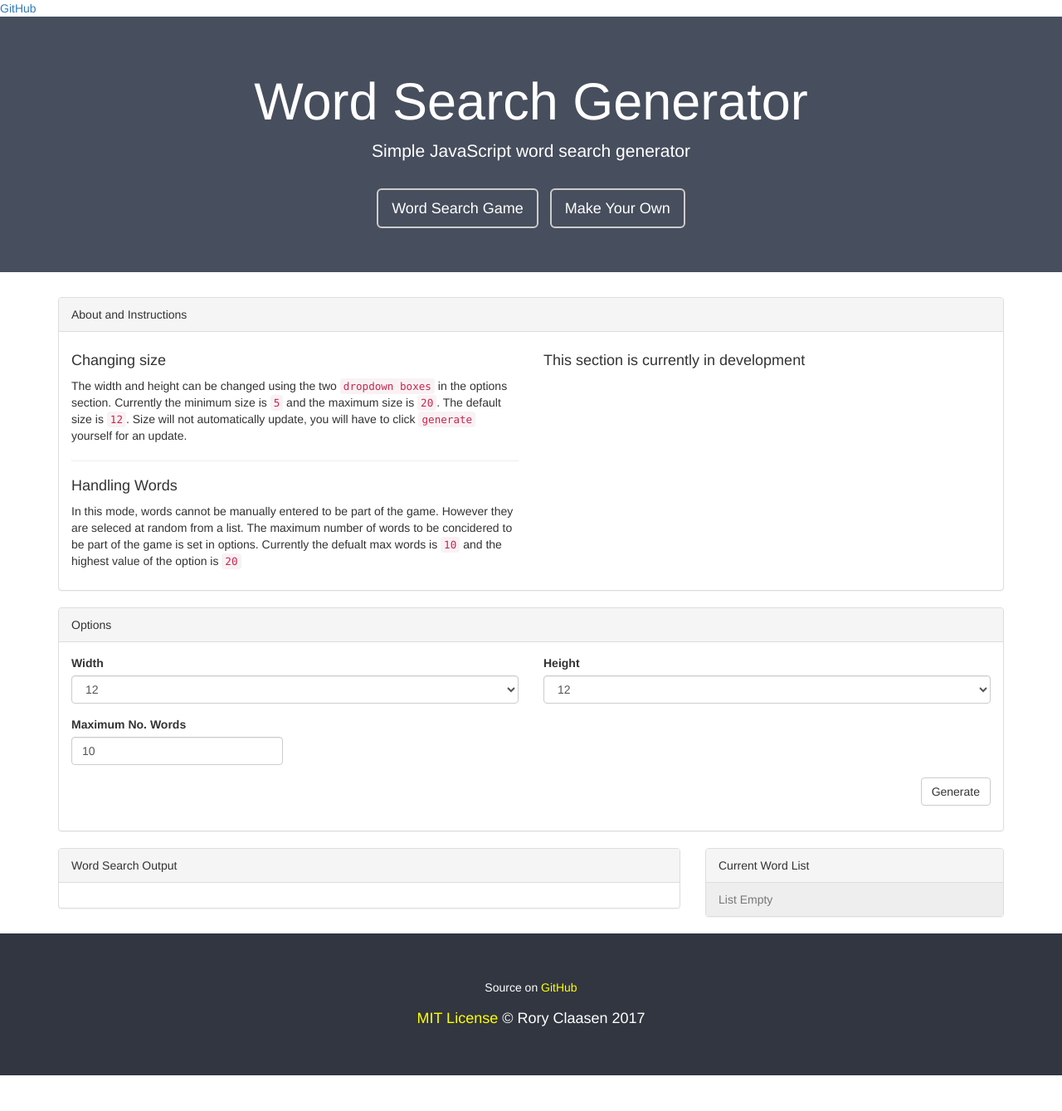
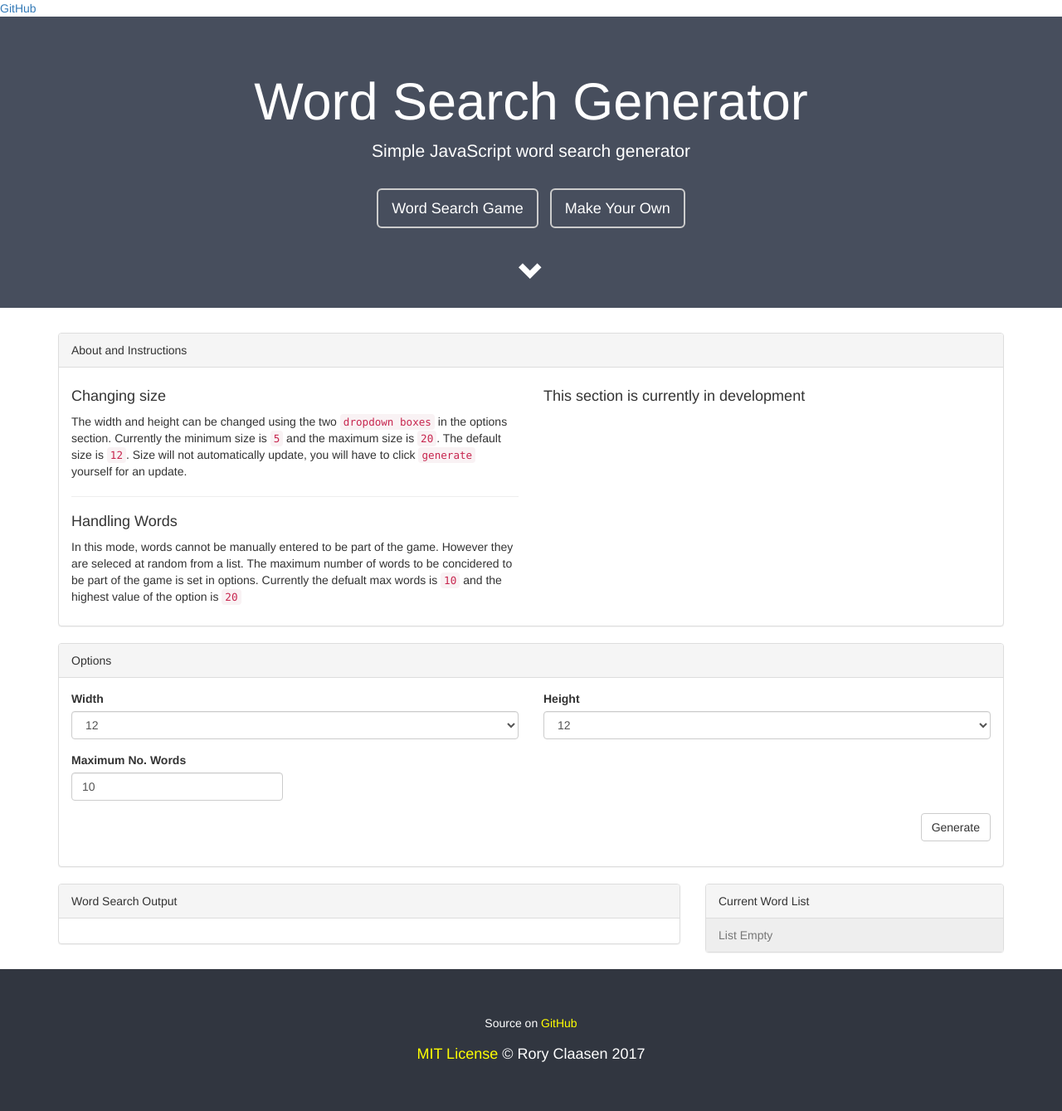
Before and after one commit to roryclaasen/word-search-generator, a Jekyll site: the page built from index.html, in a window 1280 px wide. Shown: the whole page at 83% size. Built offline with Jekyll 4.4.1, drawn with Linux system fonts in a browser that asks for light colours; nearby versions of some CDN libraries; before the commit the page ends 1296 px from its top, so only the background shows below that.

Commit message:
little changes

```diff
--- a/_includes/head.html
+++ b/_includes/head.html
@@ -14,17 +14,17 @@
     <link rel="stylesheet" href="{{ "/assets/style/reset.css" | prepend: site.baseurl | prepend: site.url }}">
 
     <link rel="stylesheet" href="https://maxcdn.bootstrapcdn.com/bootstrap/3.3.7/css/bootstrap.min.css">
-    <link rel="stylesheet" href="https://maxcdn.bootstrapcdn.com/font-awesome/4.7.0/css/font-awesome.min.css">
     <link rel="stylesheet" href="{{ "/assets/style/theme.css" | prepend: site.baseurl | prepend: site.url }}">
 
     <script src="https://ajax.googleapis.com/ajax/libs/jquery/3.2.1/jquery.min.js"></script>
     <script src="https://maxcdn.bootstrapcdn.com/bootstrap/3.3.7/js/bootstrap.min.js"></script>
 
+    <script src="{{ "/assets/script/util.js" | prepend: site.baseurl | prepend: site.url }}"></script>
     <script src="{{ "/assets/script/generator.js" | prepend: site.baseurl | prepend: site.url }}"></script>
 
     {% if page.script %}<script src="{{ page.script | prepend: site.baseurl | prepend: site.url }}"></script>{% endif %}
 
     <script src="https://unpkg.com/@webcomponents/custom-elements@1.0.0-alpha.3"></script>
-<script src="https://unpkg.com/github-corner@2.0.3"></script>
+    <script src="https://unpkg.com/github-corner@2.0.3"></script>
 </head>
 <!-- end of head -->
--- a/_includes/title.html
+++ b/_includes/title.html
@@ -6,6 +6,9 @@
             <a href="{{ "/" | prepend: site.baseurl | prepend: site.url }}" class="btn btn-default btn-lg" role="button">Word Search Game</a>
             <a href="{{ "/generator" | prepend: site.baseurl | prepend: site.url }}" class="btn btn-default btn-lg" role="button">Make Your Own</a>
         </div>
+        <a href="#contentdown" class="downlink">
+            <i class="glyphicon glyphicon-chevron-down"></i>
+        </a>
     </div>
 </div>
 <!-- End of Title -->
--- a/assets/script/game.js
+++ b/assets/script/game.js
@@ -1,16 +1,6 @@
 $(function() {
     var table = $('table#search-output tbody');
     var wordGame = new WordGame(table);
-
-    $("a[href^='#']").on('click', function(e) {
-        e.preventDefault();
-        var hash = this.hash;
-        $('html, body').animate({
-            scrollTop: $(hash).offset().top
-        }, 300, function() {
-            window.location.hash = hash;
-        });
-    });
 
     $('button#generate').click(function() {
         table.html('');
--- a/assets/script/generator.js
+++ b/assets/script/generator.js
@@ -1,13 +1,3 @@
-// http://jsfiddle.net/joquery/9KYaQ/
-String.format = function() {
-    var theString = arguments[0];
-    for (var i = 1; i < arguments.length; i++) {
-        var regEx = new RegExp("\\{" + (i - 1) + "\\}", "gm");
-        theString = theString.replace(regEx, arguments[i]);
-    }
-    return theString;
-}
-
 var Generator = function() {
     var randomChar = function() {
         var possible = 'ABCDEFGHIJKLMNOPQRSTUVWXYZ';
--- /dev/null
+++ b/assets/script/util.js
@@ -0,0 +1,33 @@
+$(document).ready(function() {
+    $('a[href*="#"]').not('[href="#"]').not('[href="#0"]').click(function(event) {
+        if (location.pathname.replace(/^\//, '') == this.pathname.replace(/^\//, '') && location.hostname == this.hostname) {
+            var target = $(this.hash);
+            target = target.length ? target : $('[name=' + this.hash.slice(1) + ']');
+            if (target.length) {
+                event.preventDefault();
+                $('html, body').animate({
+                    scrollTop: target.offset().top
+                }, 1000, function() {
+                    var $target = $(target);
+                    $target.focus();
+                    if ($target.is(":focus")) {
+                        return false;
+                    } else {
+                        $target.attr('tabindex','-1');
+                        $target.focus();
+                    };
+                });
+            }
+        }
+    });
+});
+
+// http://jsfiddle.net/joquery/9KYaQ/
+String.format = function() {
+    var theString = arguments[0];
+    for (var i = 1; i < arguments.length; i++) {
+        var regEx = new RegExp("\\{" + (i - 1) + "\\}", "gm");
+        theString = theString.replace(regEx, arguments[i]);
+    }
+    return theString;
+}
--- a/assets/style/theme.scss
+++ b/assets/style/theme.scss
@@ -1,12 +1,21 @@
 ---
 # This is only needed so jekyll sees this
 ---
+@mixin transition($args...) {
+    -webkit-transition: $args;
+    -moz-transition: $args;
+    -ms-transition: $args;
+    -o-transition: $args;
+    transition: $args;
+}
+
 .jumbotron {
     $bg-color: #474e5d;
     background-color: $bg-color;
     color: #ffffff;
     border-radius: 0;
-    &.title div.nav {
+    &.title {
+        div.nav {
             padding-top: 10px;
             a {
                 margin: 5px;
@@ -14,6 +23,15 @@
                 color: white;
                 border-width: 2px;
                 &:hover { background-color: rgba(white, 0.1); }
+            }
+        }
+        .downlink {
+            font-size: 3rem;
+            padding: 0.5em 1.5em;
+            position: relative;
+            top: 1em;
+            i { color: white; @include transition(top ease 1s); }
+            &:hover i { top: 0.25em; }
         }
     }
     &.footer {
--- a/generator.html
+++ b/generator.html
@@ -44,7 +44,7 @@ defaultSize: 12
         </div>
     </div>
 </div>
-<div class="row">
+<div class="row" id="contentdown">
     <div class="col-sm-6">
         <div class="panel panel-default">
             <div class="panel-heading">Options</div>
--- a/index.html
+++ b/index.html
@@ -41,7 +41,7 @@ maxWordsMax: 20
         </div>
     </div>
 </div>
-<div class="row">
+<div class="row" id="contentdown">
     <div class="col-sm-12">
         <div class="panel panel-default">
             <div class="panel-heading">Options</div>
```
Also changed, not shown: assets/script/makeown.js (+0 -10 lines). Lines whose indentation alone changed are shown as unchanged.
